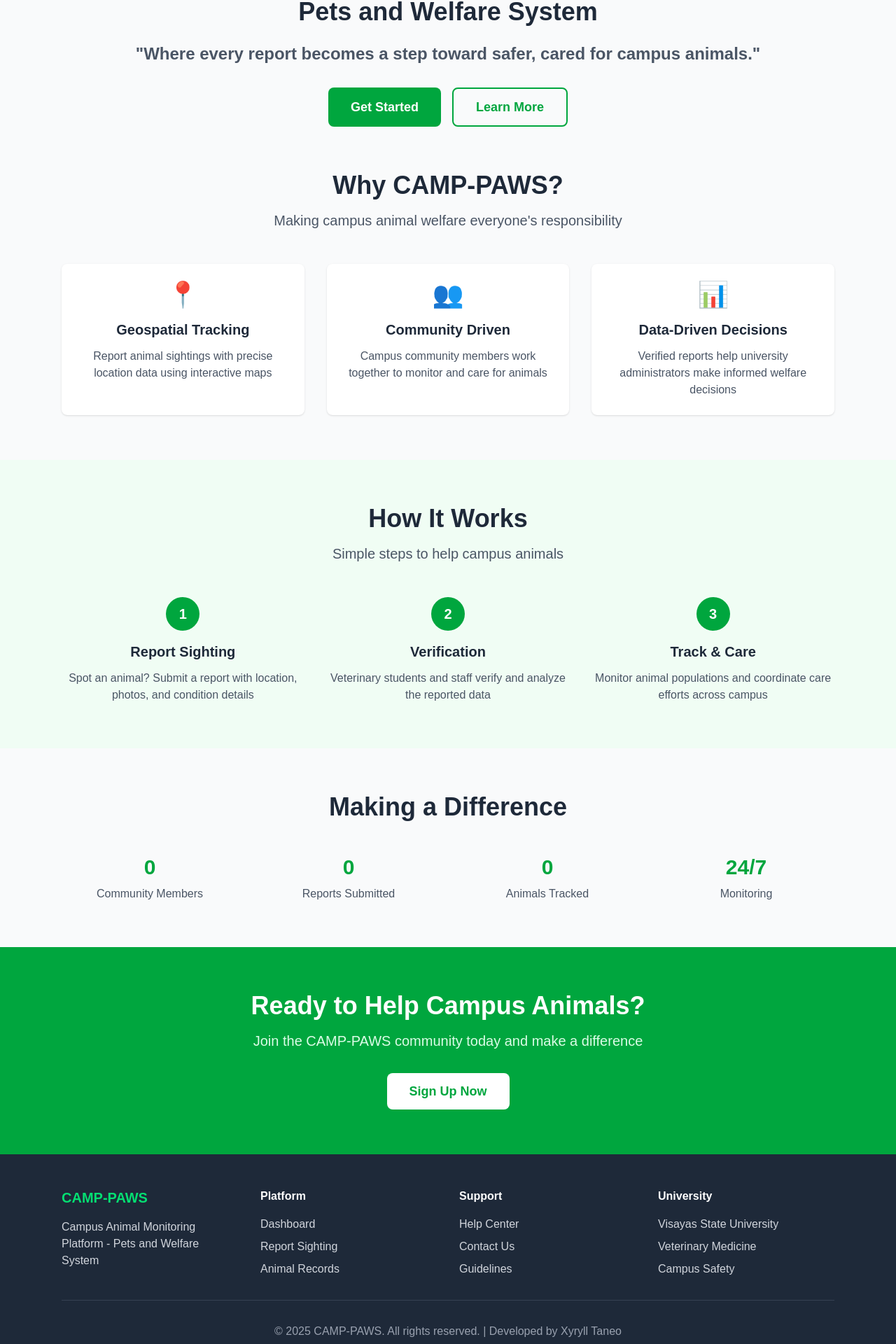
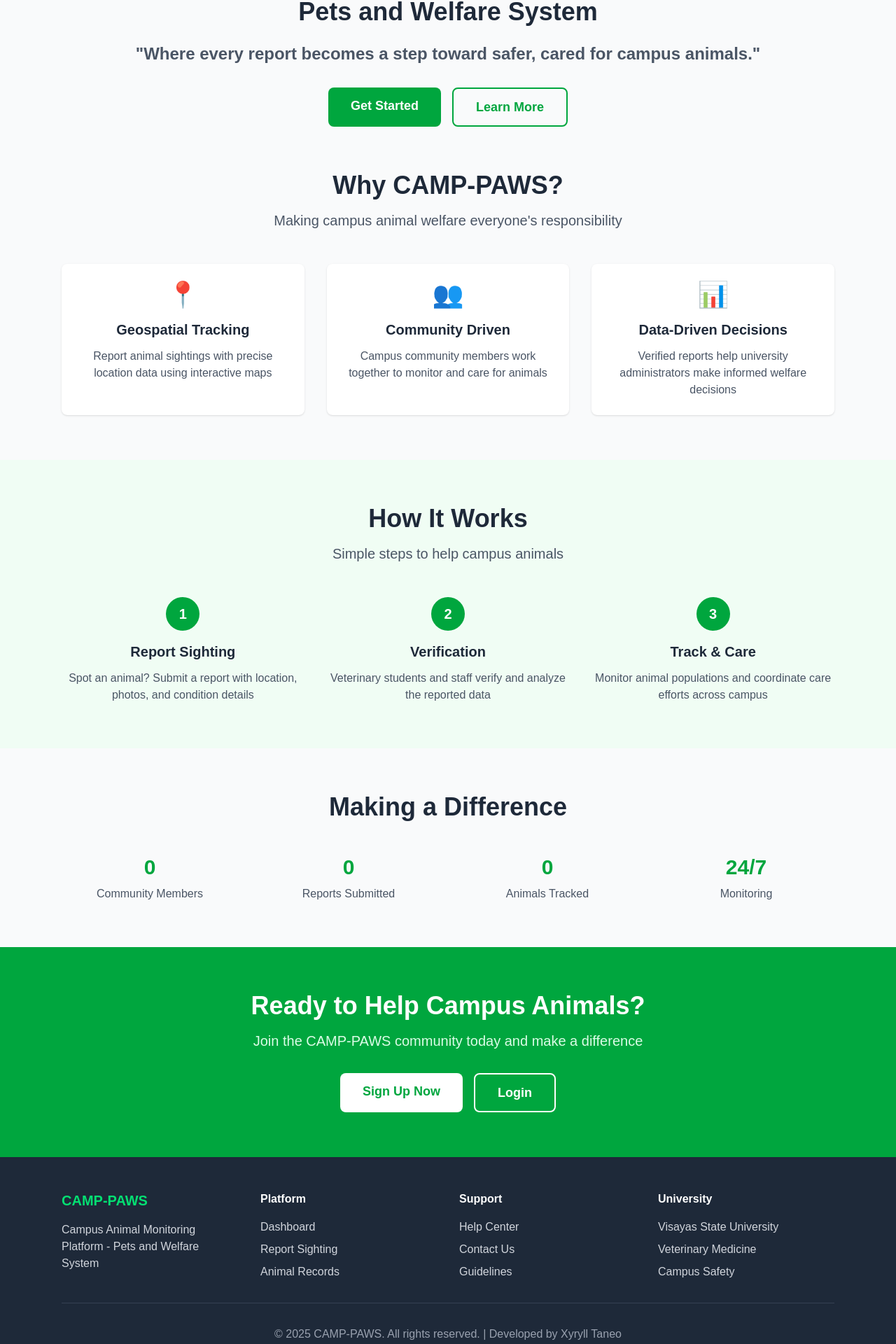
Before and after one commit to CSci-153-Web-Systems-and-Technologies/batch-2025-camp-paws-web, a Next.js app: page / in a window 1280 px wide. Shown: the part 699-2619 px from the top of the page at 70% size. Built offline with nearby package versions, Linux system fonts and the light colour scheme.

Commit message:
feat: connect login and signup buttons to pages

```diff
--- a/src/app/page.tsx
+++ b/src/app/page.tsx
@@ -1,6 +1,7 @@
 "use client";
 
 import Image from "next/image";
+import Link from "next/link";
 import { useState, useEffect } from "react";
 
 export default function Home() {
@@ -40,12 +41,18 @@ export default function Home() {
         </div>
 
         <div className="flex items-center space-x-4">
-          <button className="text-gray-600 hover:text-green-600 font-medium">
+          <Link
+            href="/signup"
+            className="text-gray-600 hover:text-green-600 font-medium transition-colors"
+          >
             Sign-Up
-          </button>
-          <button className="bg-green-600 hover:bg-green-700 text-white px-4 py-2 rounded-md font-medium transition-colors">
+          </Link>
+          <Link
+            href="/login"
+            className="bg-green-600 hover:bg-green-700 text-white px-4 py-2 rounded-md font-medium transition-colors"
+          >
             Login
-          </button>
+          </Link>
         </div>
       </nav>
 
@@ -65,9 +72,12 @@ export default function Home() {
 
         {/* CTA Buttons */}
         <div className="flex gap-4 mt-8">
-          <button className="bg-green-600 text-white px-8 py-3 rounded-lg text-lg font-semibold hover:bg-green-700 transition-colors">
+          <Link
+            href="/signup"
+            className="bg-green-600 text-white px-8 py-3 rounded-lg text-lg font-semibold hover:bg-green-700 transition-colors"
+          >
             Get Started
-          </button>
+          </Link>
           <button
             onClick={handleLearnMore}
             className="border-2 border-green-600 text-green-600 px-8 py-3 rounded-lg text-lg font-semibold hover:bg-green-50 transition-colors"
@@ -187,10 +197,18 @@ export default function Home() {
           <h2 className="text-4xl font-bold text-white mb-4">Ready to Help Campus Animals?</h2>
           <p className="text-xl text-green-100 mb-8">Join the CAMP-PAWS community today and make a difference</p>
           <div className="flex gap-4 justify-center">
-            <button className="bg-white text-green-600 px-8 py-3 rounded-lg text-lg font-semibold hover:bg-gray-50 transition-colors">
+            <Link
+              href="/signup"
+              className="bg-white text-green-600 px-8 py-3 rounded-lg text-lg font-semibold hover:bg-gray-50 transition-colors"
+            >
               Sign Up Now
-            </button>
-
+            </Link>
+            <Link
+              href="/login"
+              className="border-2 border-white text-white px-8 py-3 rounded-lg text-lg font-semibold hover:bg-green-700 transition-colors"
+            >
+              Login
+            </Link>
           </div>
         </div>
       </div>
```
